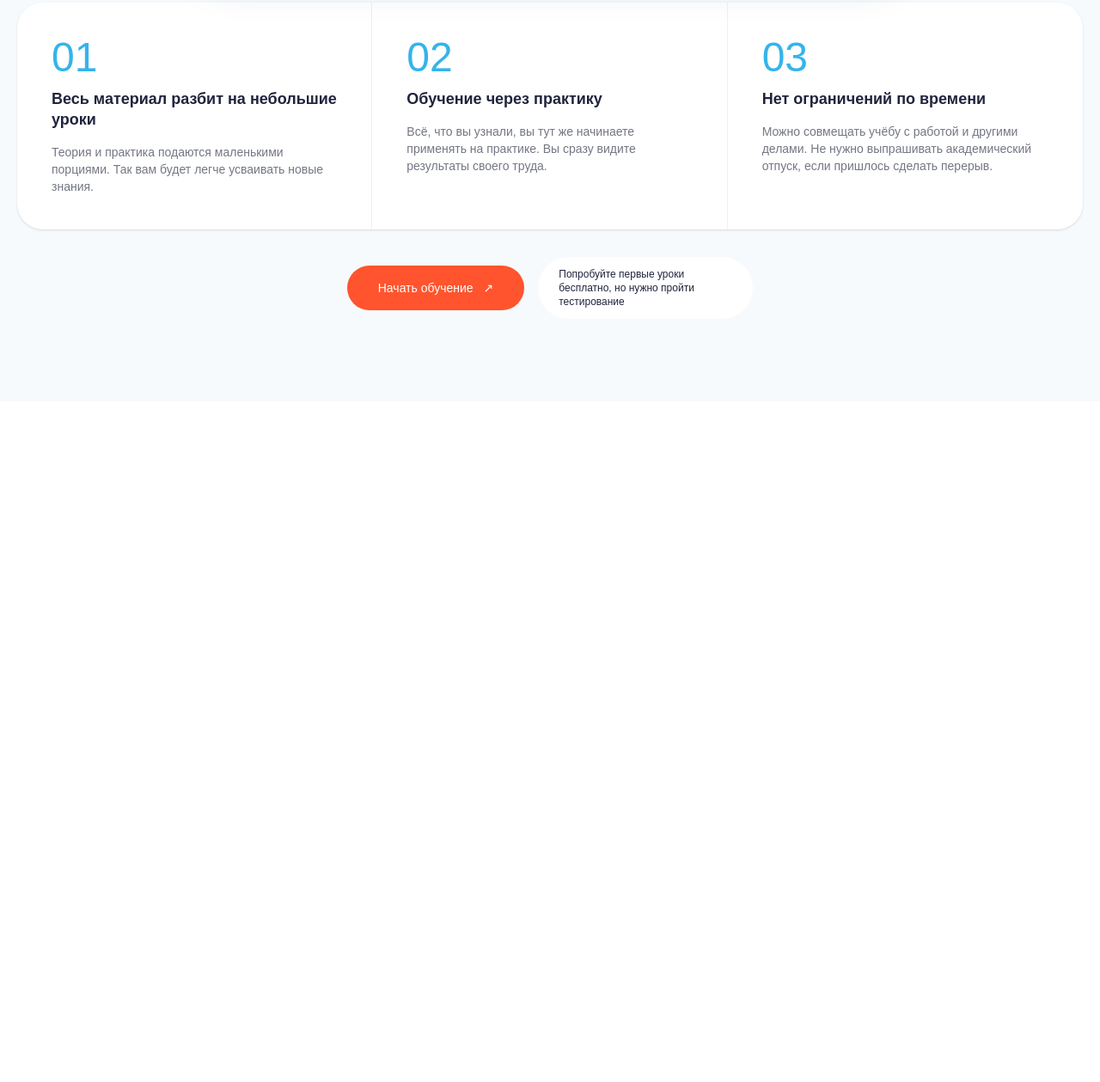
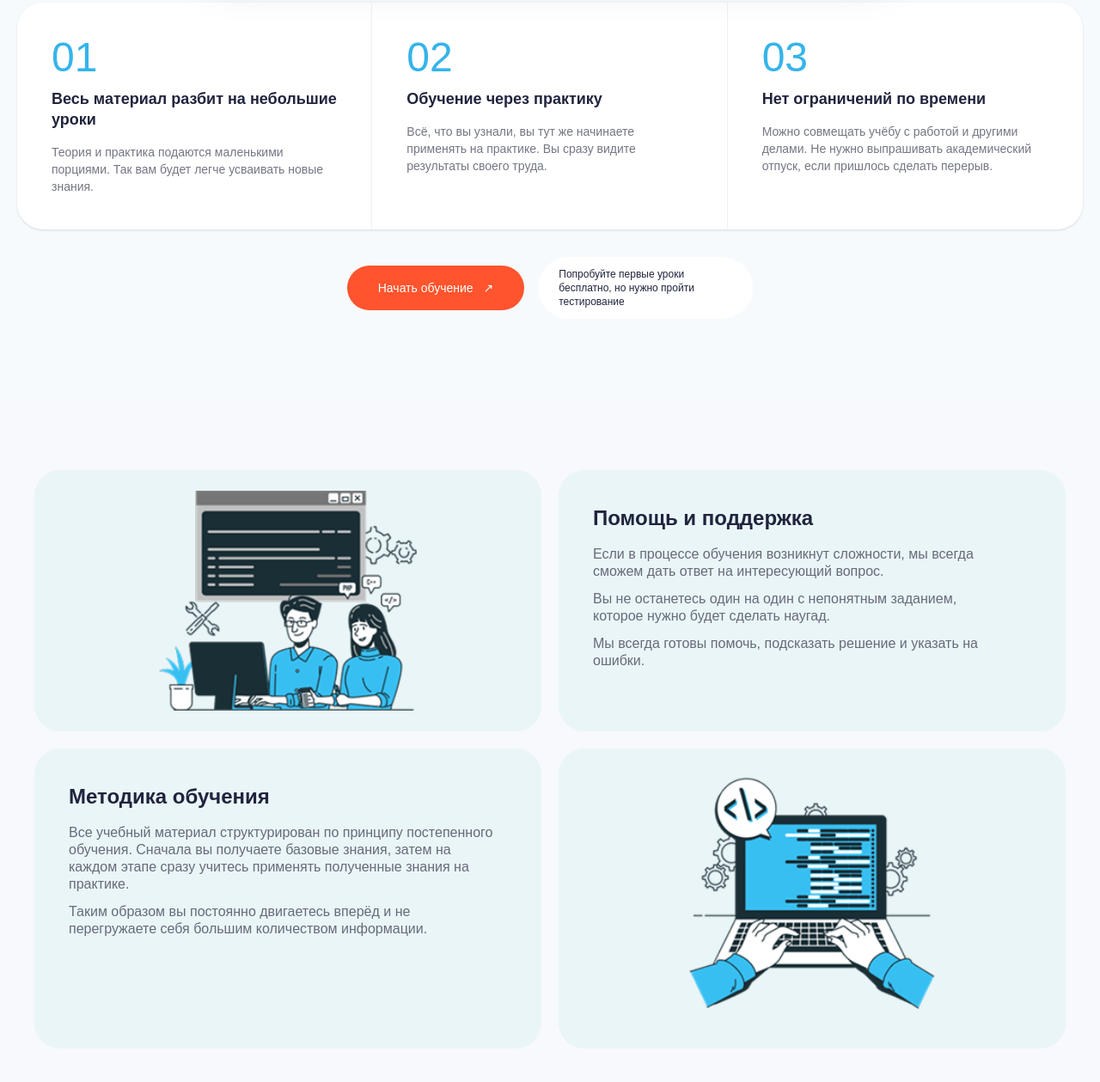
Before and after one commit to idilnozairgasheva06-svg/my-html-project, a website: page index.html in a window 1280 px wide. Shown: the part 2875-4134 px from the top of the page at 86% size. Before the commit the page ends 3342 px from the top, so only its background shows below. Drawn offline with Linux system fonts and the light colour scheme.

Commit message:
help and support

```diff
--- a/index.html
+++ b/index.html
@@ -337,5 +337,101 @@
     </div>
 </section>
 
+<section class="bg-[#f7f9fc] px-5 py-16 lg:py-20">
+    <div class="max-w-[1200px] mx-auto">
+        <div class="grid grid-cols-1 lg:grid-cols-2 gap-5 mb-5">
+            <div class="bg-[#eaf5f8]
+                        rounded-[30px]
+                        p-6
+                        flex
+                        items-center
+                        justify-center
+                        min-h-[260px]">
+                    <img src="/images/g10 (1) 1.png" class="w-[260px] sm:w-[300px] object-contain">
+            </div>
+            <div class="bg-[#eaf5f8]
+                        rounded-[30px]
+                        p-7
+                        sm:p-10">
+                <h2 class="text-xl
+                           sm:text-2xl
+                           font-semibold
+                           mb-4">
+                    Помощь и поддержка
+                </h2>
+                <p class="text-sm
+                          text-[#666b78]
+                          leading-5
+                          max-w-[470px] text-[16px]">
+                    Если в процессе обучения возникнут сложности,
+                    мы всегда сможем дать ответ на интересующий
+                    вопрос.
+                </p>
+                <p class="text-sm
+                          text-[#666b78]
+                          leading-5
+                          mt-3
+                          max-w-[470px] text-[16px]">
+
+                    Вы не останетесь один на один с непонятным
+                    заданием, которое нужно будет сделать наугад.
+                </p>
+                <p class="text-sm
+                          text-[#666b78]
+                          leading-5
+                          mt-3
+                          max-w-[470px] text-[16px]">
+                    Мы всегда готовы помочь, подсказать решение
+                    и указать на ошибки.
+                </p>
+            </div>
+        </div>
+        <div class="grid grid-cols-1 lg:grid-cols-2 gap-5">
+            <div class="bg-[#eaf5f8]
+                        rounded-[30px]
+                        p-7
+                        sm:p-10
+                        order-2
+                        lg:order-1">
+                <h2 class="text-xl
+                           sm:text-2xl
+                           font-semibold
+                           mb-4">
+                    Методика обучения
+                </h2>
+                <p class="text-sm
+                          text-[#666b78]
+                          leading-5
+                          max-w-[500px] text-[16px]">
+
+                    Все учебный материал структурирован по
+                    принципу постепенного обучения. Сначала вы
+                    получаете базовые знания, затем на каждом
+                    этапе сразу учитесь применять полученные
+                    знания на практике.
+                </p>
+                <p class="text-sm
+                          text-[#666b78]
+                          leading-5
+                          mt-3
+                          max-w-[500px] text-[16px]">
+                    Таким образом вы постоянно двигаетесь
+                    вперёд и не перегружаете себя большим
+                    количеством информации. </p>
+            </div>
+            <div class="bg-[#eaf5f8]
+                        rounded-[30px]
+                        p-6
+                        flex
+                        items-center
+                        justify-center
+                        min-h-[260px]
+                        order-1
+                        lg:order-2">
+                <img src="/images/6502421 1 (1) 1.png" class="w-[260px] sm:w-[300px] object-contain">
+            </div>
+        </div>
+    </div>
+</section>
 </body>
 </html>
```
